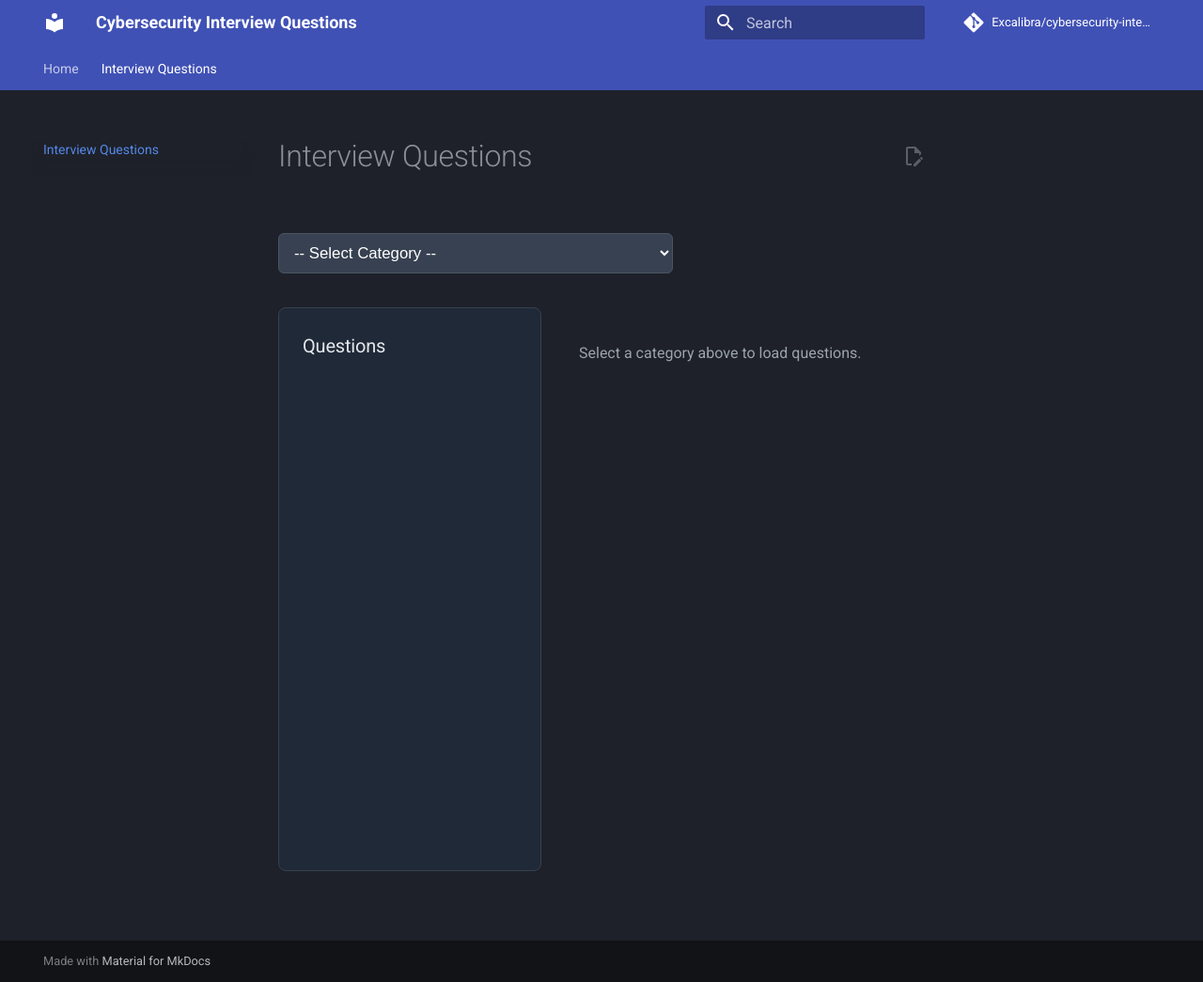
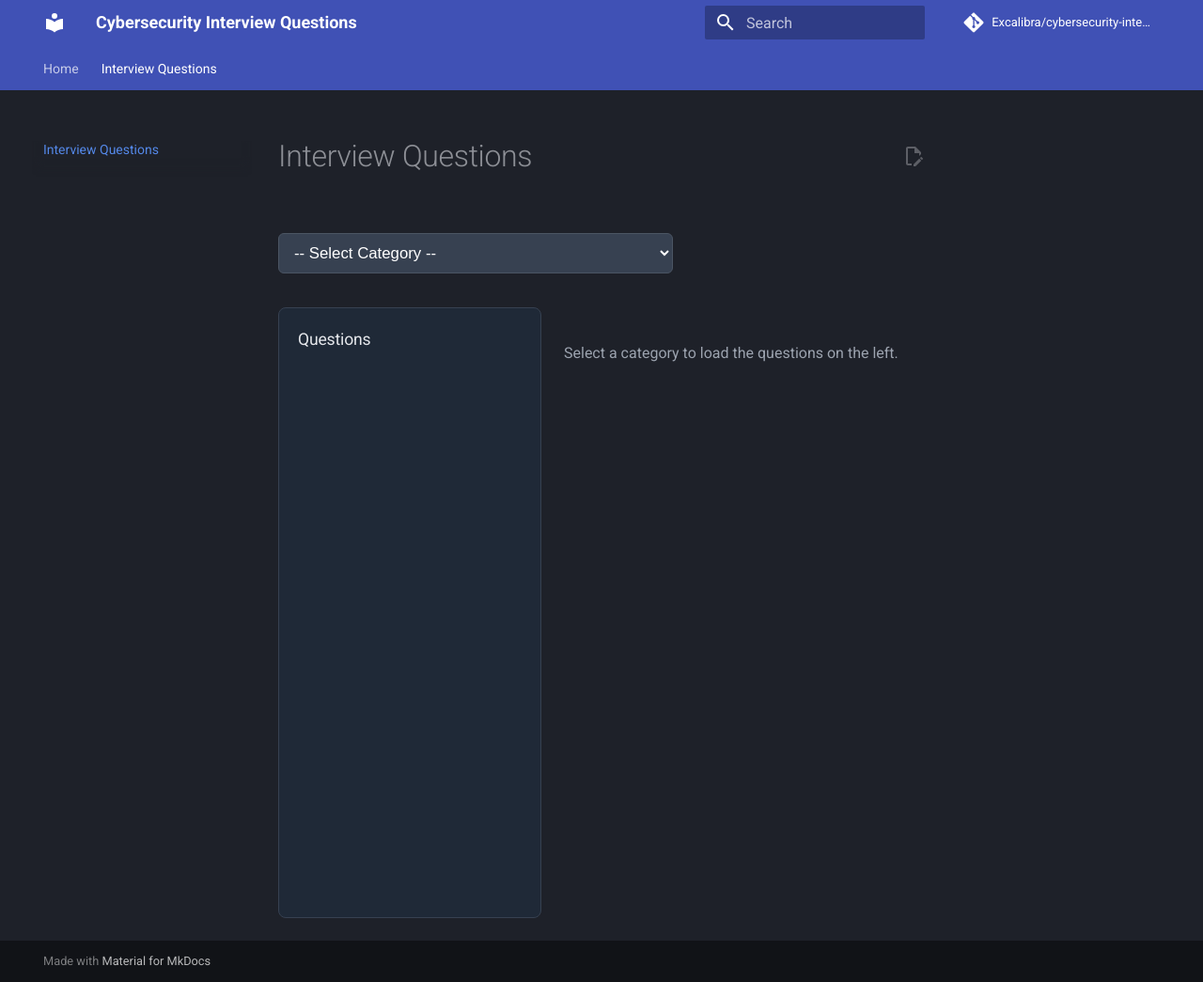
Before and after one commit to Excalibra/cybersecurity-interview-questions, an MkDocs documentation site: the page built from docs/questions/index.md, in a window 1280 px wide and 1045 px high. Shown: the whole window at 94% size. Built offline with MkDocs 1.6.1 and Material for MkDocs 9.7.7, drawn with Linux system fonts in a browser that asks for light colours; comment, search, counter and statistics services are not loaded.

Commit message:
Update index.md

```diff
--- a/docs/questions/index.md
+++ b/docs/questions/index.md
@@ -7,15 +7,15 @@
   <option value="seceng">Security Engineer</option>
 </select>
 
-<div style="display: flex; gap: 2rem; align-items: flex-start;">
-  <!-- Simulated Left Sidebar -->
-  <div id="left-sidebar" style="width: 280px; background:#1f2937; padding:1.25rem; border-radius:8px; border:1px solid #374151; flex-shrink: 0; min-height: 600px;">
-    <h3 style="margin: 0 0 1rem 0; color:#e5e7eb;">Questions</h3>
-    <div id="questions-list" style="line-height: 1.5;"></div>
+<div style="display: flex; gap: 24px; align-items: flex-start;">
+  <!-- Left Sidebar (exactly where you want it) -->
+  <div id="left-sidebar" style="width: 280px; background:#1f2937; padding:20px; border-radius:8px; border:1px solid #374151; flex-shrink: 0; min-height: 650px;">
+    <h3 style="margin:0 0 16px 0; color:#e5e7eb; font-size:1.1em;">Questions</h3>
+    <div id="questions-list" style="font-size:0.95em; line-height:1.6;"></div>
   </div>
 
   <!-- Main Content -->
-  <div id="main-content" style="flex: 1; padding-top: 20px;">
-    <p style="color:#9ca3af;">Select a category above to load questions.</p>
+  <div id="main-content" style="flex:1; padding-top:20px;">
+    <p style="color:#9ca3af;">Select a category to load the questions on the left.</p>
   </div>
 </div>
```
